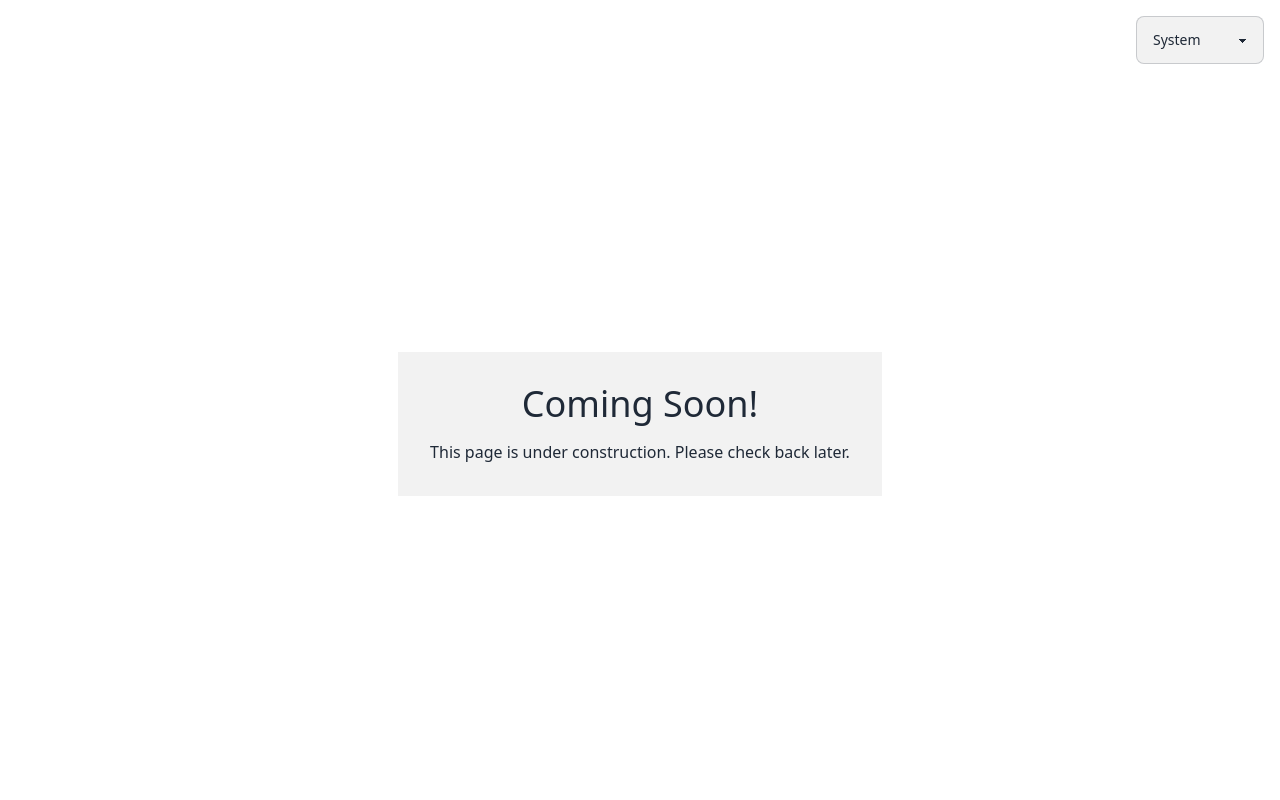
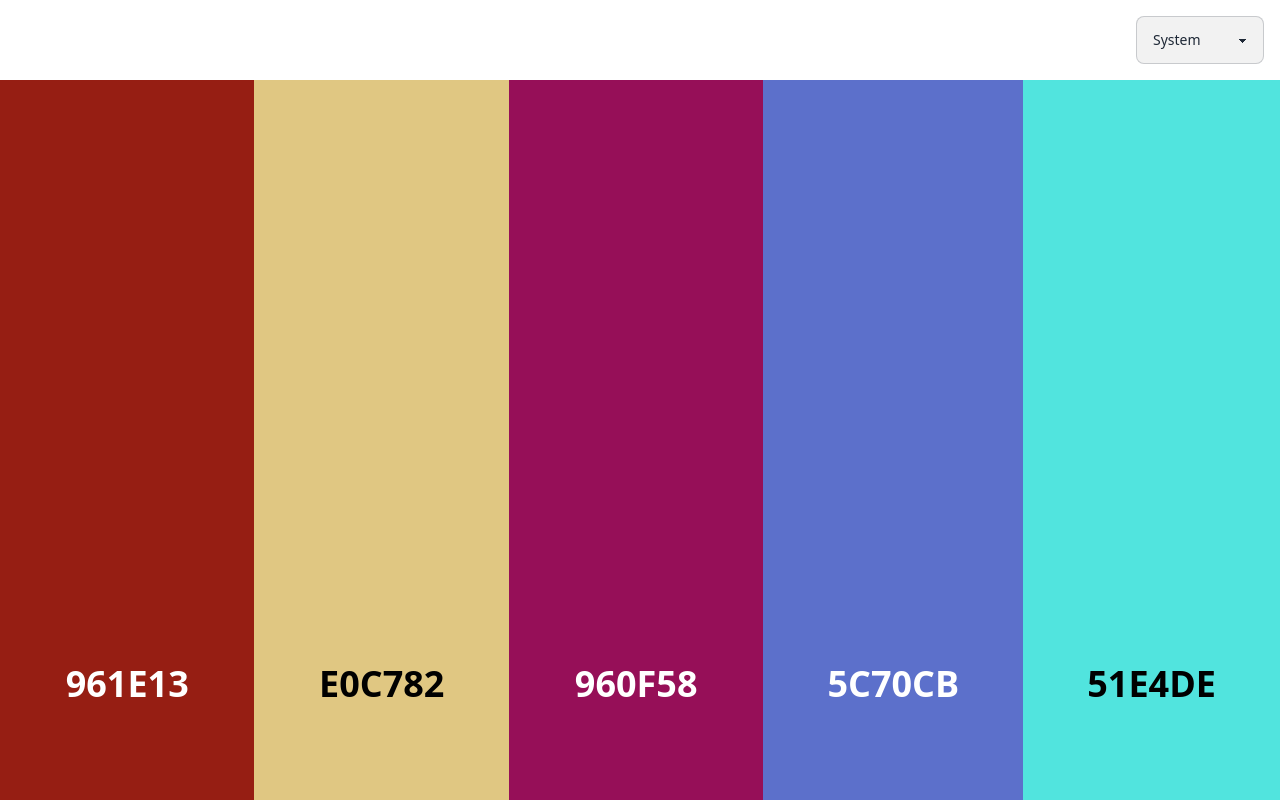
Before and after one commit to StarCaim/colors, a SvelteKit app: page / in a window 1280 px wide. Built offline with nearby package versions, Linux system fonts and the light colour scheme.

Commit message:
Added Random Colors

```diff
--- /dev/null
+++ b/src/lib/components/ColorBlock.svelte
@@ -0,0 +1,25 @@
+<script lang="ts">
+	export let color: string;
+	$: color;
+
+	const textColorCheck = (hex: string) => {
+		const threshold = 130;
+
+		let r = parseInt(hex.substring(0, 2), 16);
+		let g = parseInt(hex.substring(2, 4), 16);
+		let b = parseInt(hex.substring(4, 6), 16);
+
+		return r * 0.299 + g * 0.587 + b * 0.114 > threshold ? 'text-black' : 'text-white';
+	};
+
+	$: textColor = textColorCheck(color);
+</script>
+
+<div
+	style="background-color: #{color}"
+	class="w-full h-full flex flex-col justify-center lg:justify-end items-start lg:items-center px-16 lg:py-24"
+>
+	<div class="uppercase text-4xl font-semibold {textColor}">
+		{color}
+	</div>
+</div>
--- a/src/routes/+layout.svelte
+++ b/src/routes/+layout.svelte
@@ -32,8 +32,8 @@
 	};
 </script>
 
-<div class="min-h-dvh h-dvh flex flex-col overflow-hidden p-4">
-	<div class="flex justify-end">
+<div class="min-h-dvh h-dvh flex flex-col overflow-hidden">
+	<div class="flex justify-end p-4">
 		<select
 			data-choose-theme
 			class="select select-bordered select-md capitalize w-full max-w-32 bg-base-200"
--- a/src/routes/+page.svelte
+++ b/src/routes/+page.svelte
@@ -1,8 +1,38 @@
-<div class="flex-1 flex items-center justify-center">
-	<div class="bg-base-200 p-8 flex flex-col gap-4 items-center justify-center">
-		<h1 class="text-4xl text-base-content text-center">Coming Soon!</h1>
-		<p class="text-base-content text-center">
-			This page is under construction. Please check back later.
-		</p>
-	</div>
+<script lang="ts">
+	import ColorBlock from '$lib/components/ColorBlock.svelte';
+
+	const generateColor = () => {
+		return Math.random().toString(16).substring(2, 8);
+	};
+
+	let pallette: { color: string; locked: boolean }[] = [
+		{ color: generateColor(), locked: false },
+		{ color: generateColor(), locked: false },
+		{ color: generateColor(), locked: false },
+		{ color: generateColor(), locked: false },
+		{ color: generateColor(), locked: false }
+	];
+
+	const onKeyUp = (e: KeyboardEvent) => {
+		if (e.key === ' ' || e.key === 'Space') {
+			handleGenerateColor();
+		}
+	};
+
+	const handleGenerateColor = () => {
+		pallette = pallette.map((color) => {
+			if (!color.locked) {
+				color.color = generateColor();
+			}
+			return color;
+		});
+	};
+</script>
+
+<div class="flex-1 flex flex-col lg:flex-row items-center justify-center">
+	{#each pallette as { color }}
+		<ColorBlock {color} />
+	{/each}
 </div>
+
+<svelte:window on:keyup={onKeyUp} />
```
